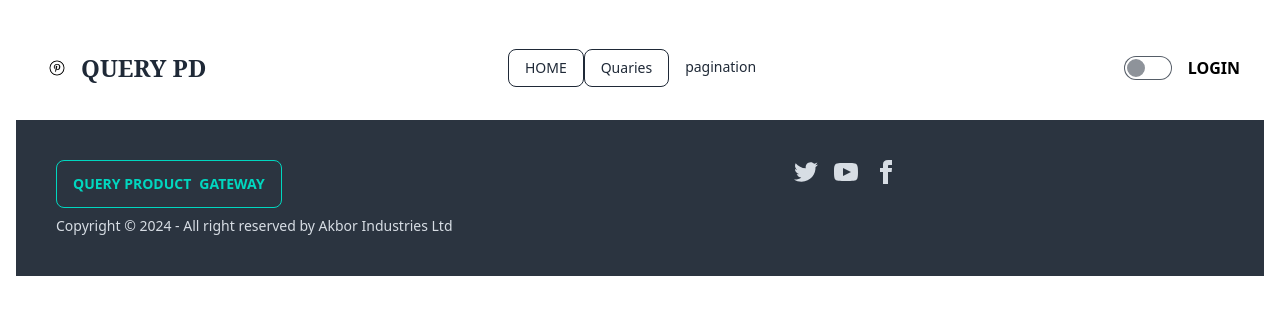
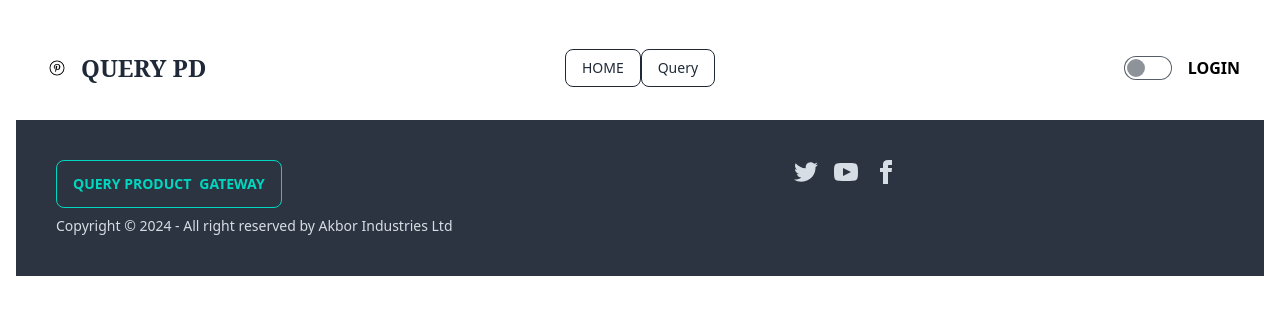
Before and after one commit to akborshanto/DAZZLE_FOOD_CLIENT, a React (Vite) app: page /addQuery in a window 1280 px wide. Shown: the top 314 px of the page. Built offline with nearby package versions, Linux system fonts and the light colour scheme; no server answers; a web font is replaced by a local one.

Commit message:
paginatio queryr

```diff
--- a/src/pagination/Pagination.jsx
+++ b/src/pagination/Pagination.jsx
@@ -1,9 +1,10 @@
 import React, { useEffect, useState } from "react";
-import { useLoaderData } from "react-router-dom";
+import { useLoaderData, useNavigate } from "react-router-dom";
 import "./pagination.css";
 import PagiCard from "./PagiCard";
 import useAuthHook from "../firebase/authProvider/AuthHook";
-const Pagination = () => {
+const Query = () => {
+  const navigate=useNavigate()
   const [searchQuery, setSearchQuery] = useState("");
   const { loading, setLoading } = useAuthHook();
   const [quaries, setQuaries] = useState([]);
@@ -134,4 +135,4 @@ const Pagination = () => {
   );
 };
 
-export default Pagination;
+export default Query;
--- a/src/shared/navbar/Navbar.jsx
+++ b/src/shared/navbar/Navbar.jsx
@@ -52,8 +52,8 @@ const Navbar = () => {
           HOME
         </NavLink>
       </li>
-
-      <li>
+{/*
+     <li>
         <NavLink
           to="/quaries"
           className={({ isActive }) =>
@@ -64,17 +64,29 @@ const Navbar = () => {
         >
           Quaries
         </NavLink>
+      </li> */}
+     <li>
+        <NavLink
+          to="/allquery"
+          className={({ isActive }) =>
+            isActive
+              ? "bg-gradient-to-r from-purple-400 to-cyan-600  text-white"
+              : " border  "
+          }
+        >
+ Query
+        </NavLink>
       </li>
 
       {/*
       <li>
         <NavLink to="/quaries">Quaries</NavLink>
       </li> */}
-
+{/*
       <li>
         <NavLink to="/pagination">pagination</NavLink>
       </li>
-
+ */}
       {user && (
         <li>
           <NavLink
```
Also changed, not shown: src/router/Router.jsx (+4 -3 lines).
